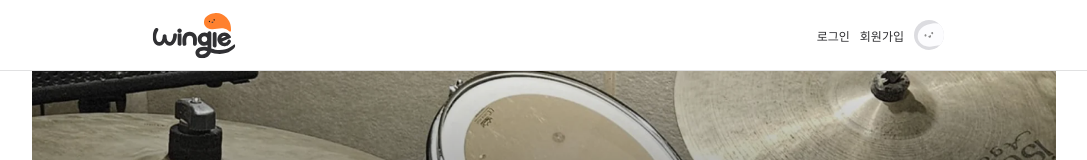
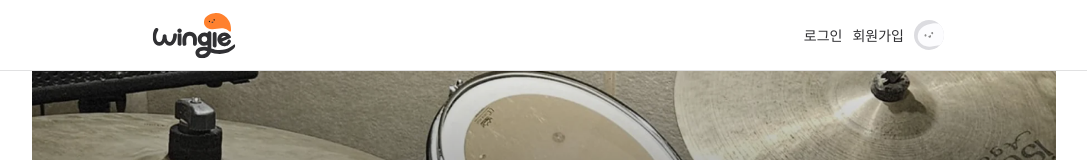
Before and after one commit to sehee-xx/Wingle, a Next.js app: page / in a window 1280 px wide. Shown: the top 160 px of the page, without its empty margins (96-1183 px from the left). Built offline with nearby package versions, Linux system fonts and the light colour scheme.

Commit message:
Modify: 로그인, 회원가입 font-size 변경

```diff
--- a/src/components/Header.tsx
+++ b/src/components/Header.tsx
@@ -76,13 +76,13 @@ const SignBox = styled.div`
 `;
 
 const Signin = styled.div`
-  font-size: 12px;
+  font-size: 14px;
   color: #303033;
   cursor: pointer;
 `;
 
 const Signup = styled.div`
-  font-size: 12px;
+  font-size: 14px;
   color: #303033;
   cursor: pointer;
 `;
```
